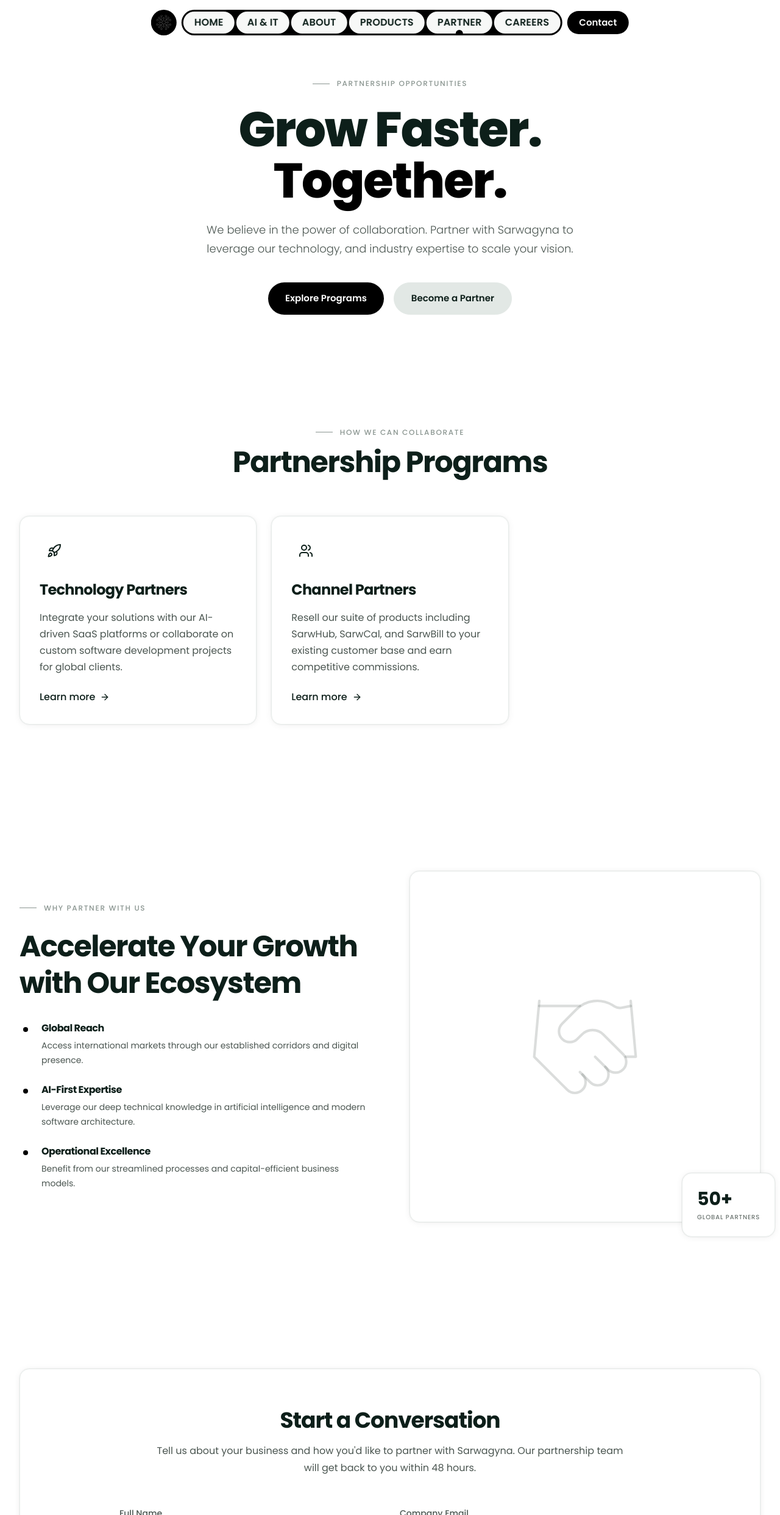
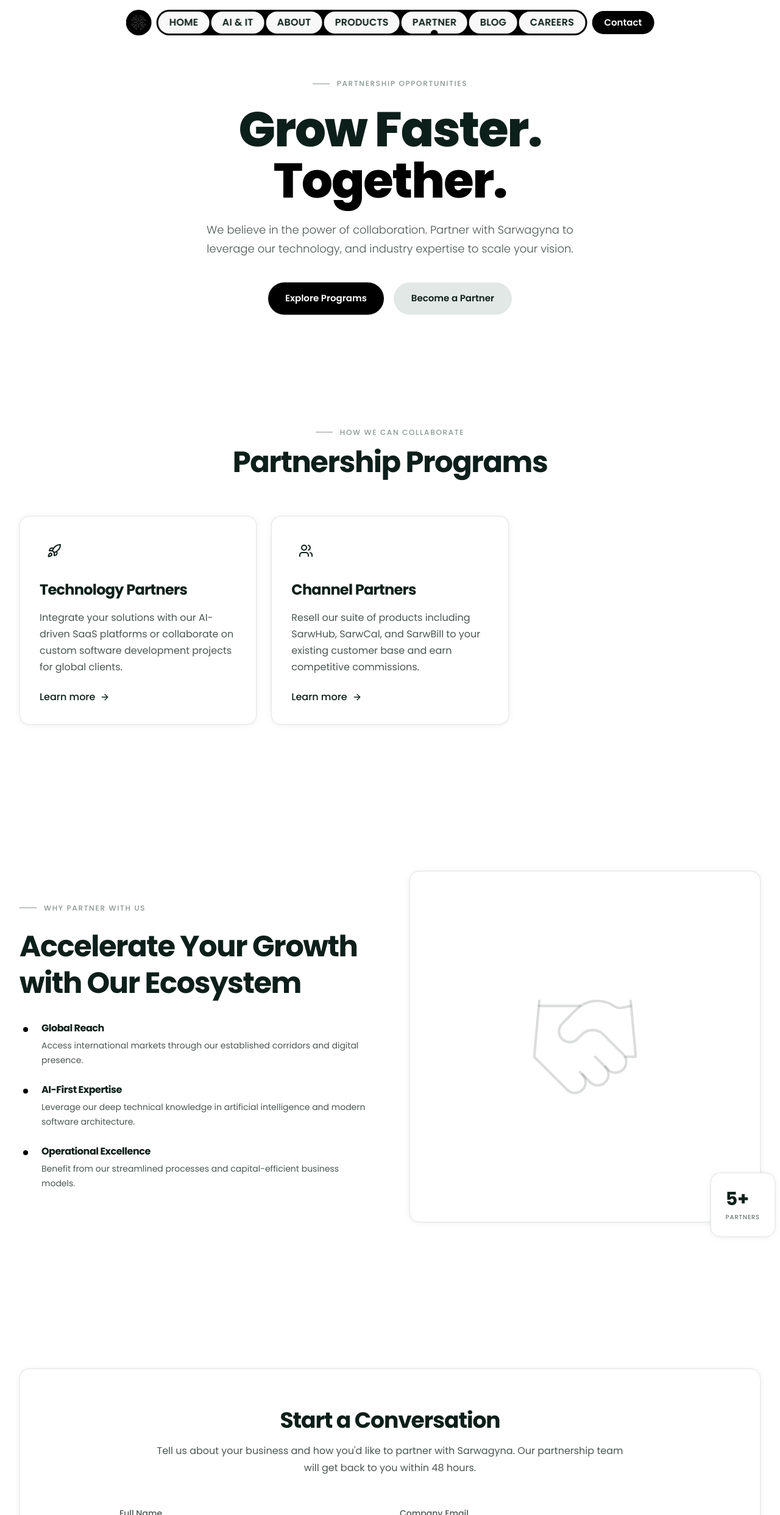
Before and after one commit to sarwagyna/Sarwagyna_v2.0, a Next.js app: page /partner in a window 1280 px wide. Shown: the top 2484 px of the page at 61% size. Built offline with nearby package versions, Linux system fonts and the light colour scheme; no server answers.

Commit message:
feat: Implement core application layout, navigation, footer, and PartnerWithUs page.

```diff
--- a/src/app/layout.tsx
+++ b/src/app/layout.tsx
@@ -112,6 +112,7 @@
           { label: 'About', href: '/holding-company' },
           { label: 'Products', href: '/products' },
           { label: 'Partner', href: '/partner' },
+          { label: 'Blog', href: '/blog' },
           { label: 'Careers', href: '/careers' }
         ]}
         cta={{ label: 'Contact', href: '/contact' }}
--- a/src/components/Footer.tsx
+++ b/src/components/Footer.tsx
@@ -74,10 +74,10 @@
 ];
 
 const socialLinks = [
-  { icon: <LinkedInIcon />, label: "LinkedIn", href: "https://linkedin.com" },
-  { icon: <TwitterIcon />, label: "Twitter/X", href: "https://x.com" },
-  { icon: <InstagramIcon />, label: "Instagram", href: "https://instagram.com" },
-  { icon: <YouTubeIcon />, label: "YouTube", href: "https://youtube.com" },
+  { icon: <LinkedInIcon />, label: "LinkedIn", href: "https://linkedin.com/company/sarwagyna" },
+  { icon: <TwitterIcon />, label: "Twitter/X", href: "https://x.com/sarwagynahq" },
+  { icon: <InstagramIcon />, label: "Instagram", href: "https://instagram.com/sarwagyna" },
+  { icon: <YouTubeIcon />, label: "YouTube", href: "https://youtube.com/sarwagyna" },
 ];
 
 export default function GraphyFooter() {
--- a/src/components/Navbar.tsx
+++ b/src/components/Navbar.tsx
@@ -29,6 +29,7 @@
     { name: 'AI & IT', path: '/ai-it' },
     { name: 'Products', path: '/products' },
     { name: 'Partner', path: '/partner' },
+    { name: 'Blog', path: '/blog' },
     { name: 'Contact', path: '/contact' },
   ];
 
--- a/src/pages/PartnerWithUs.tsx
+++ b/src/pages/PartnerWithUs.tsx
@@ -189,8 +189,8 @@
               </div>
               {/* Floating Badge */}
               <div className="absolute -bottom-6 -right-6 glass-panel p-6 rounded-2xl animate-bounce-slow">
-                <div className="text-3xl font-bold text-text mb-1">50+</div>
-                <div className="text-[10px] uppercase tracking-widest text-text-secondary">Global Partners</div>
+                <div className="text-3xl font-bold text-text mb-1">5+</div>
+                <div className="text-[10px] uppercase tracking-widest text-text-secondary">Partners</div>
               </div>
             </motion.div>
           </div>
```
